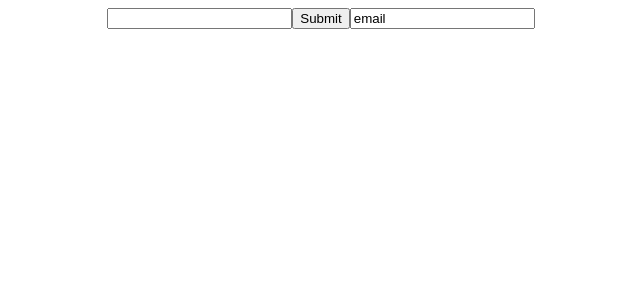
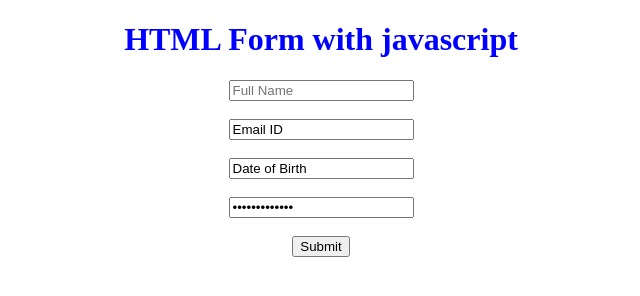
Before and after one commit to bdshakhawat/html_form_with_javascript, a plain HTML site: page index.html in a window 1280 px wide. Shown: the whole page, without its empty margins (319-959 px from the left). Drawn offline with Linux system fonts and the light colour scheme.

Commit message:
form commit

```diff
--- a/index.html
+++ b/index.html
@@ -8,13 +8,16 @@
     <style>
         body{
             text-align: center;
+
         }
+
         h1{
             color: blue;
         }
     </style>
 </head>
 <body >
+    <h1>HTML Form with javascript</h1>
     <!--
         To create a form dynamically with JavaScript, we can use the document.createElement method to create the element.
 
@@ -116,35 +119,140 @@ FN.setAttribute("placeholder", "Full Name");
 
 <script>
                 // creating the Form element
+
+
+
+                    // // Create an input element for Full Name
+                    // var fn = document.createElement("input");
+                    // fn.setAttribute("type", "text");
+                    // fn.setAttribute("name", "FullName");
+                    // fn.setAttribute("placeholder", "Full Name");
+
+                    // // Create an input element for date of birth
+                    // var dob = document.createElement("input");
+                    // dob.setAttribute("type", "text");
+                    // dob.setAttribute("name", "dob");
+                    // dob.setAttribute("placeholder", "dob");
+
+                    // // Create an input element for emailID
+                    // var eid = document.createElement("input");
+                    // eid.setAttribute("type", "text");
+                    // eid.setAttribute("name", "emailID");
+                    // eid.setAttribute("placeholder", "E-Mail ID");
+
+                    // // Create an input element for password
+                    // var pw = document.createElement("input");
+                    // pw.setAttribute("type", "password");
+                    // pw.setAttribute("name", "password");
+                    // pw.setAttribute("placeholder", "Password");
+
+                    // // Create an input element for retype-password
+                    // var rpw = document.createElement("input");
+                    // rpw.setAttribute("type", "password");
+                    // rpw.setAttribute("name", "reTypePassword");
+                    // rpw.setAttribute("placeholder", "ReEnter Password");
+
+                    // // create a submit button
+                    // var sb = document.createElement("input");
+                    // sb.setAttribute("type", "submit");
+                    // sb.setAttribute("value", "Submit");
+
+                    // // Append the full name input to the form
+                    // f.appendChild(fn);
+
+                    // // Inserting a line break
+                    // f.appendChild(br.cloneNode());
+
+                    // // Append the DOB to the form
+                    // f.appendChild(dob);
+                    // f.appendChild(br.cloneNode());
+
+                    // // Append the emailID to the form
+                    // f.appendChild(eid);
+                    // f.appendChild(br.cloneNode());
+
+                    // // Append the Password to the form
+                    // f.appendChild(pw);
+                    // f.appendChild(br.cloneNode());
+
+                    // // Append the ReEnterPassword to the form
+                    // f.appendChild(rpw);
+                    // f.appendChild(br.cloneNode());
+
+                    // // Append the submit button to the form
+                    // f.appendChild(sb);
+
+                    // document.getElementsByTagName("body")[0]
+                    // .appendChild(f);
+
+                // const i = document.createElement("input");
+                // i.setAttribute('type', "text");
+                // i.setAttribute('name', "username");
+
+
                 const f = document.createElement("form");
                     f.setAttribute('method', "post");
                     f.setAttribute('action', "submit.php");
 
-        // creating text input field
+                const i = document.createElement("input");
+                    i.setAttribute("type", "text");
+                    i.setAttribute("name", "FullName");
+                    i.setAttribute("placeholder", "Full Name");
 
-        const i = document.createElement("input");
-        i.setAttribute('type', "text");
-        i.setAttribute('name', "username");
+                // // Create a break line element
+                var br = document.createElement("br");
 
-        // Creating email input field
+                // // Creating email input field
                 const e = document.createElement("input");
                 e.setAttribute('type', "email");
-        e.setAttribute('value', "email");
+                e.setAttribute('value', "Email ID");
+                e.setAttribute("placeholder","Email ID");
 
-        // creating submit input field
+                // // creating submit input field
                 const s = document.createElement("input");
                 s.setAttribute('type', "submit");
                 s.setAttribute('value', "Submit");
 
+                // Creating Date of Birth field
+                const db = document.createElement("input");
+                db.setAttribute("type","text");
+                db.setAttribute("value","Date of Birth");
+                db.setAttribute("placeholder", "Date of birth");
 
-        // Adding the iput fields inside the Form element
+                // Creating Password field
+                const pw = document.createElement("input");
+                pw.setAttribute("type", "password");
+                pw.setAttribute("value", "Your Password");
+                pw.setAttribute("placeholder","Password");
+
+
+                // // Adding the Full name fields inside the Form element
 
                 f.appendChild(i);
+                // Inserting a line break
+                f.appendChild(br.cloneNode());
+                f.appendChild(br.cloneNode());
+                // Adding the Email ID field
+                f.appendChild(e);
+                f.appendChild(br.cloneNode());
+                f.appendChild(br.cloneNode());
                 f.appendChild(s);
-        f.appendChild(e);
+
+                // Adding Date of birth field
+                f.appendChild(db);
+                f.appendChild(br.cloneNode());
+                f.appendChild(br.cloneNode());
+                f.appendChild(s);
+
+                // Adding password field
+                f.appendChild(pw);
+                f.appendChild(br.cloneNode());
+                f.appendChild(br.cloneNode());
+                f.appendChild(s);
 
 
-        // Inserting the form element inside the HTML body
+
+                // // Inserting the form element inside the HTML body
                 document.body.appendChild(f);
 
 
```
Lines whose indentation alone changed are shown as unchanged.
